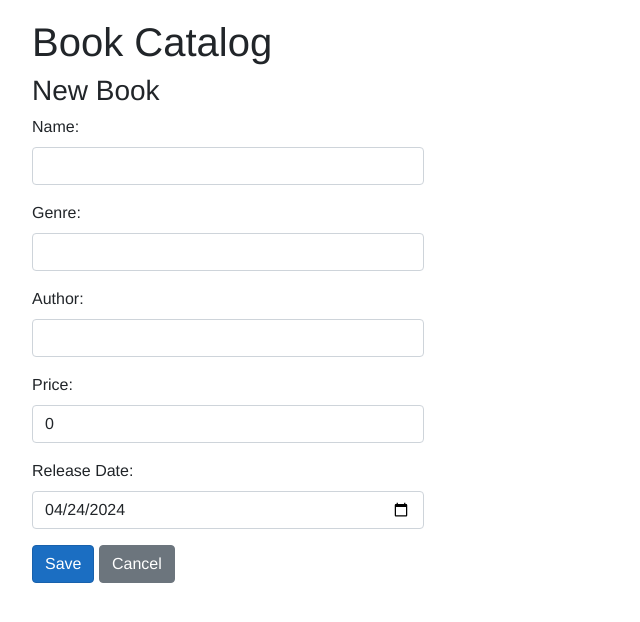
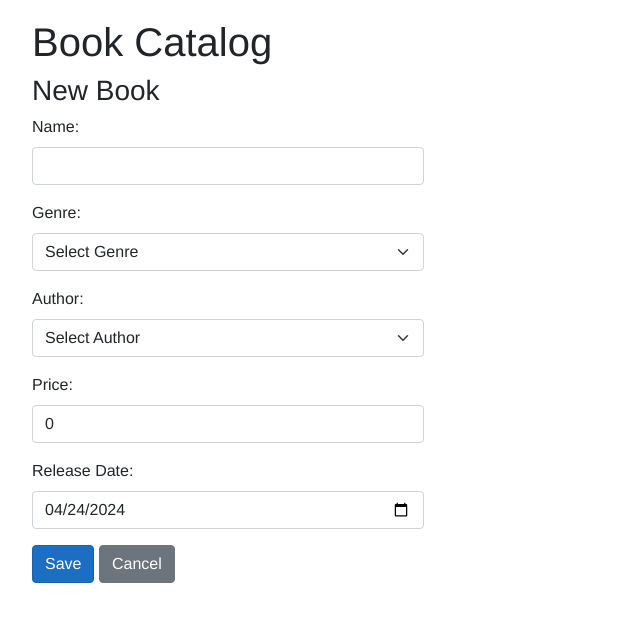
Before and after one commit to Gitros/BookShopWithBlazor, an ASP.NET Core app: page /book in a window 1280 px wide. Shown: the top 622 px of the page, without its empty margins (0-640 px from the left). Run offline with ASP.NET Core 8, Linux system fonts and the light colour scheme; style sheets or scripts are compiled from the project's sources.

Commit message:
options form-select

```diff
--- a/BookStore.Client/Pages/EditBook.razor
+++ b/BookStore.Client/Pages/EditBook.razor
@@ -15,11 +15,23 @@
             </div>
             <div class="mb-3">
                 <label for="genre" class="form-label">Genre:</label>
-                <InputText id="genre" @bind-Value="book.Genre" class="form-control"></InputText>
+                <InputSelect id="genre" @bind-Value="book.Genre" class="form-select">
+                    <option value="">Select Genre</option>
+                    <option value="Anime">Anime</option>
+                    <option value="History">History</option>
+                    <option value="Fantasy">Fantasy</option>
+                    <option value="Science">Science</option>
+                </InputSelect>
             </div>
             <div class="mb-3">
                 <label for="author" class="form-label">Author:</label>
-                <InputText id="author" @bind-Value="book.Author" class="form-control"></InputText>
+                <InputSelect id="author" @bind-Value="book.Author" class="form-select">
+                    <option value="">Select Author</option>
+                    <option value="Andrzej Sapkowski">Andrzej Sapkowski</option>
+                    <option value="Sui Ishida">Sui Ishida</option>
+                    <option value="JK Rolling">J.K Rolling</option>
+                    <option value="Charles Darwin">Charles Darwin</option>
+                </InputSelect>
             </div>
             <div class="mb-3">
                 <label for="price" class="form-label">Price:</label>
```
